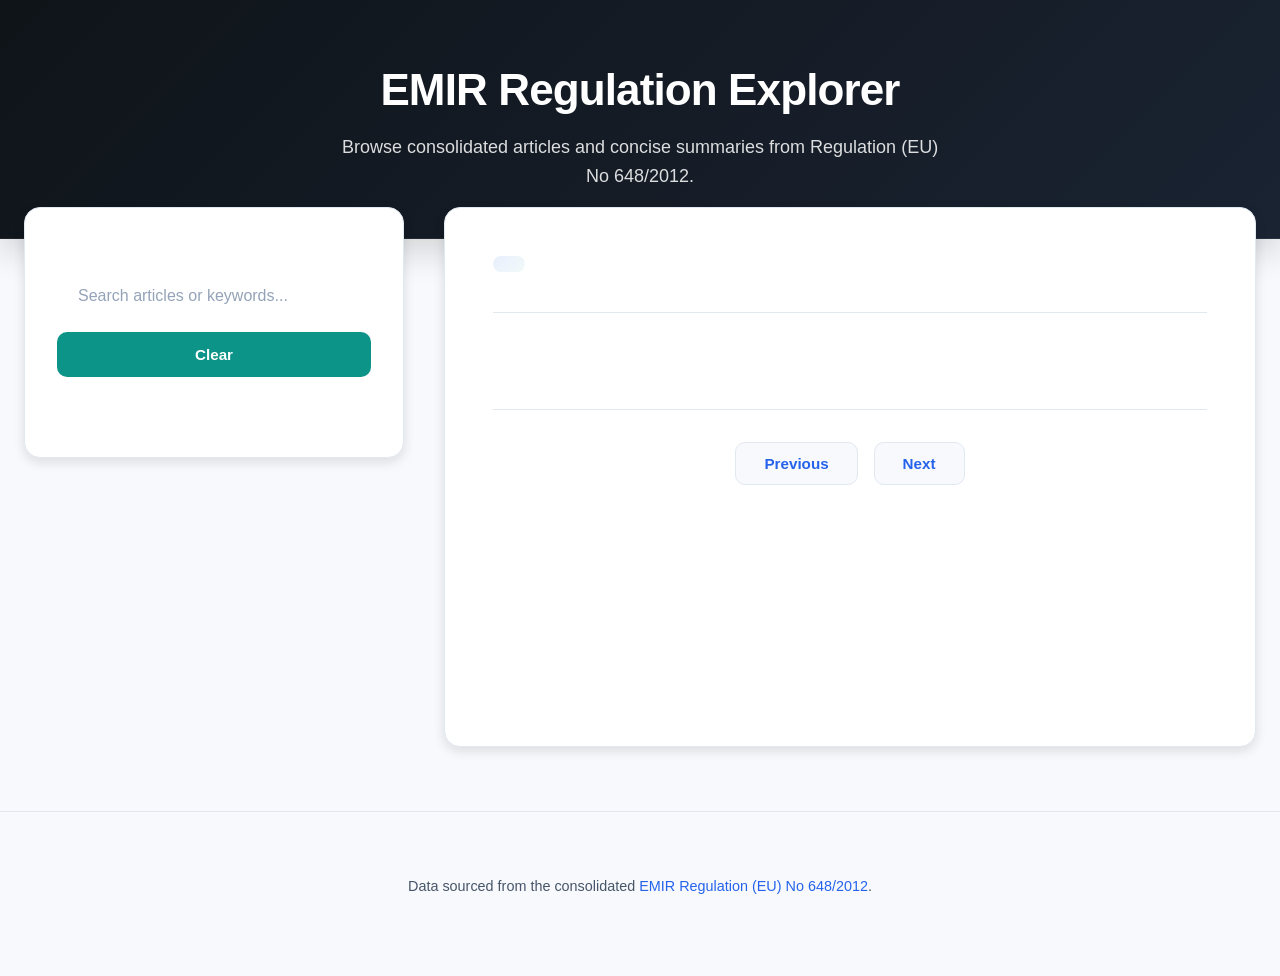
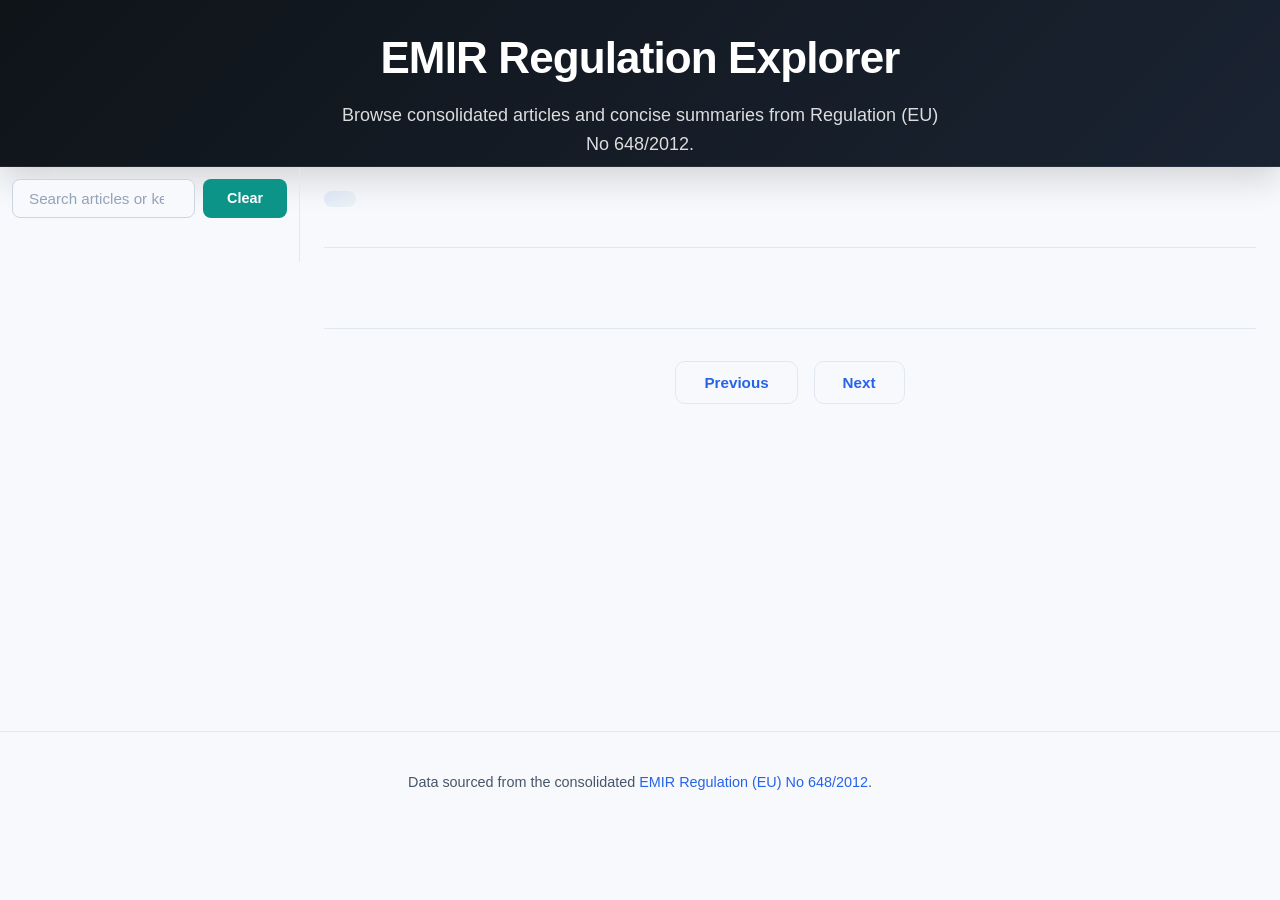

feat(ui): rebrand to Regulation Browser and refine layout

--- a/styles.css
+++ b/styles.css
@@ -43,17 +43,74 @@ body {
 
 /* Header - Premium gradient */
 .page-header {
+  position: relative;
+  display: flex;
+  flex-direction: column;
+  align-items: center;
   background: linear-gradient(135deg, var(--primary-dark) 0%, var(--primary-navy) 100%);
   color: #ffffff;
-  padding: 4rem 2rem 3rem;
+  padding: 2rem 1.5rem 0.5rem;
   box-shadow: var(--shadow-lg);
   border-bottom: 1px solid rgba(255, 255, 255, 0.08);
+  overflow: hidden;
+  transition: padding var(--transition-base);
+}
+
+/* Collapse toggle - centered handle at bottom of header */
+.header-toggle {
+  margin-top: 0.75rem;
+  display: inline-flex;
+  align-items: center;
+  justify-content: center;
+  width: 3rem;
+  height: 1.25rem;
+  padding: 0;
+  border: none;
+  border-radius: 999px;
+  background: rgba(255, 255, 255, 0.12);
+  color: rgba(255, 255, 255, 0.85);
+  cursor: pointer;
+  transition: background var(--transition-fast), color var(--transition-fast);
+}
+
+.header-toggle:hover,
+.header-toggle:focus {
+  outline: none;
+  color: #ffffff;
+  background: rgba(255, 255, 255, 0.22);
+}
+
+.header-toggle svg {
+  transition: transform var(--transition-base);
+}
+
+/* Collapsed state */
+.page-header.is-collapsed {
+  padding: 0;
+  border-bottom: none;
+}
+
+.page-header.is-collapsed .hero {
+  opacity: 0;
+  visibility: hidden;
+  height: 0;
+  margin: 0;
+}
+
+.page-header.is-collapsed .header-toggle {
+  margin-top: 0;
+  border-radius: 0 0 999px 999px;
+}
+
+.page-header.is-collapsed .header-toggle svg {
+  transform: rotate(180deg);
 }
 
 .hero {
-  max-width: 1000px;
-  margin: 0 auto;
+  max-width: none;
+  margin: 0;
   text-align: center;
+  transition: opacity var(--transition-base);
 }
 
 .hero h1 {
@@ -74,23 +131,35 @@ body {
   line-height: 1.6;
 }
 
-/* Search section */
+/* Search section - sticky full-width bar */
+.search-bar {
+  position: sticky;
+  top: 0;
+  z-index: 100;
+  width: 100%;
+  background: var(--surface-elevated);
+  border-bottom: 1px solid var(--border-subtle);
+  box-shadow: var(--shadow-sm);
+  padding: 0.6rem 0.75rem;
+}
+
 .search-wrapper {
   display: flex;
-  flex-direction: column;
+  flex-direction: row;
   align-items: stretch;
-  gap: 0.75rem;
-  margin-top: 2rem;
+  gap: 0.5rem;
+  width: 100%;
 }
 
 .search-wrapper input[type="search"] {
+  flex: 1;
   width: 100%;
-  padding: 0.875rem 1.25rem;
-  border-radius: 10px;
-  border: 1px solid rgba(255, 255, 255, 0.15);
-  font-size: 1rem;
+  padding: 0.6rem 1rem;
+  border-radius: 8px;
+  border: 1px solid var(--border-strong);
+  font-size: 0.95rem;
   color: var(--text-primary);
-  background-color: rgba(255, 255, 255, 0.95);
+  background-color: var(--surface-light);
   transition: all var(--transition-base);
 }
 
@@ -106,11 +175,11 @@ body {
 }
 
 .search-wrapper button {
-  width: 100%;
-  padding: 0.875rem 1.5rem;
+  flex: 0 0 auto;
+  padding: 0.6rem 1.5rem;
   border: none;
-  border-radius: 10px;
-  font-size: 0.95rem;
+  border-radius: 8px;
+  font-size: 0.9rem;
   font-weight: 600;
   background: var(--accent-teal);
   color: #ffffff;
@@ -131,29 +200,32 @@ body {
 }
 
 .page-content {
-  max-width: 1400px;
-  margin: -2rem auto 3rem;
-  padding: 0 1.5rem;
+  max-width: none;
+  margin: 0 0 1.5rem;
+  padding: 0;
 }
 
 .layout {
   display: grid;
-  grid-template-columns: minmax(300px, 380px) 1fr;
-  gap: 2.5rem;
+  grid-template-columns: minmax(240px, 300px) 1fr;
+  gap: 0;
   align-items: flex-start;
 }
 
 /* Sidebar panel */
 .side-panel {
-  background: var(--surface-elevated);
-  border-radius: 16px;
-  padding: 2rem;
-  box-shadow: var(--shadow-md);
+  background: transparent;
+  border-radius: 0;
+  padding: 0.75rem;
+  box-shadow: none;
   position: sticky;
-  top: 1.5rem;
-  max-height: calc(100vh - 3rem);
+  top: 3.25rem;
+  max-height: calc(100vh - 3.25rem);
   overflow-y: auto;
-  border: 1px solid var(--border-subtle);
+  border: none;
+  border-right: 1px solid var(--border-subtle);
+  /* Move scrollbar to the left edge */
+  direction: rtl;
 }
 
 .side-panel::-webkit-scrollbar {
@@ -176,7 +248,9 @@ body {
 .side-panel-inner {
   display: flex;
   flex-direction: column;
-  gap: 1.5rem;
+  gap: 1rem;
+  /* Restore normal text flow inside the rtl scroll container */
+  direction: ltr;
 }
 
 .list-message {
@@ -196,7 +270,7 @@ body {
   padding: 0;
   display: flex;
   flex-direction: column;
-  gap: 0.5rem;
+  gap: 0.25rem;
 }
 
 .article-list-item {
@@ -206,8 +280,8 @@ body {
 /* Nested lists */
 .act-article-list {
   list-style: none;
-  margin: 0.5rem 0 0 0;
-  padding-left: 1.25rem;
+  margin: 0.25rem 0 0 0;
+  padding-left: 1rem;
   border-left: 2px solid var(--border-subtle);
 }
 
@@ -220,11 +294,11 @@ body {
 }
 
 .act-article-list-item {
-  margin: 0.35rem 0;
+  margin: 0.15rem 0;
 }
 
 .article-child-link {
-  padding: 0.5rem 0.75rem;
+  padding: 0.35rem 0.6rem;
   border-radius: 8px;
   background: var(--surface-light);
   font-size: 0.9rem;
@@ -242,15 +316,15 @@ body {
 .article-link {
   width: 100%;
   border: 1px solid transparent;
-  border-radius: 12px;
+  border-radius: 10px;
   background: transparent;
-  padding: 1rem;
+  padding: 0.55rem 0.7rem;
   text-align: left;
   color: var(--text-primary);
   font-size: 0.95rem;
   display: flex;
   flex-direction: column;
-  gap: 0.4rem;
+  gap: 0.25rem;
   cursor: pointer;
   transition: all var(--transition-base);
 }
@@ -328,15 +402,15 @@ body {
 
 /* Main content area */
 .article-content {
-  background: var(--surface-elevated);
-  border-radius: 16px;
-  padding: 3rem;
-  box-shadow: var(--shadow-md);
+  background: transparent;
+  border-radius: 0;
+  padding: 1.5rem;
+  box-shadow: none;
   display: flex;
   flex-direction: column;
-  gap: 2rem;
+  gap: 1.5rem;
   min-height: 60vh;
-  border: 1px solid var(--border-subtle);
+  border: none;
 }
 
 .status-message {
@@ -731,11 +805,11 @@ body {
 /* Footer */
 .page-footer {
   text-align: center;
-  padding: 3rem 1.5rem 4rem;
+  padding: 1.5rem 1.25rem 2rem;
   color: var(--text-secondary);
   font-size: 0.9rem;
   border-top: 1px solid var(--border-subtle);
-  margin-top: 4rem;
+  margin-top: 1.5rem;
 }
 
 .page-footer a {
@@ -838,6 +912,9 @@ body {
   .side-panel {
     position: static;
     max-height: none;
+    border-right: none;
+    border-bottom: 1px solid var(--border-subtle);
+    direction: ltr;
   }
 }
 
@@ -870,13 +947,12 @@ body {
   }
 
   .page-content {
-    margin: -1.5rem 1rem 2rem;
+    margin: 0 0 1.5rem;
     padding: 0;
   }
 
   .article-content {
-    padding: 1.75rem;
-    border-radius: 12px;
+    padding: 1.25rem;
   }
 
   .article-title {
@@ -889,14 +965,6 @@ body {
 
   .paragraphs {
     gap: 1rem;
-  }
-
-  .search-wrapper {
-    flex-direction: column;
-  }
-
-  .search-wrapper button {
-    width: 100%;
   }
 
   .article-paragraph.has-paragraph-tools {
